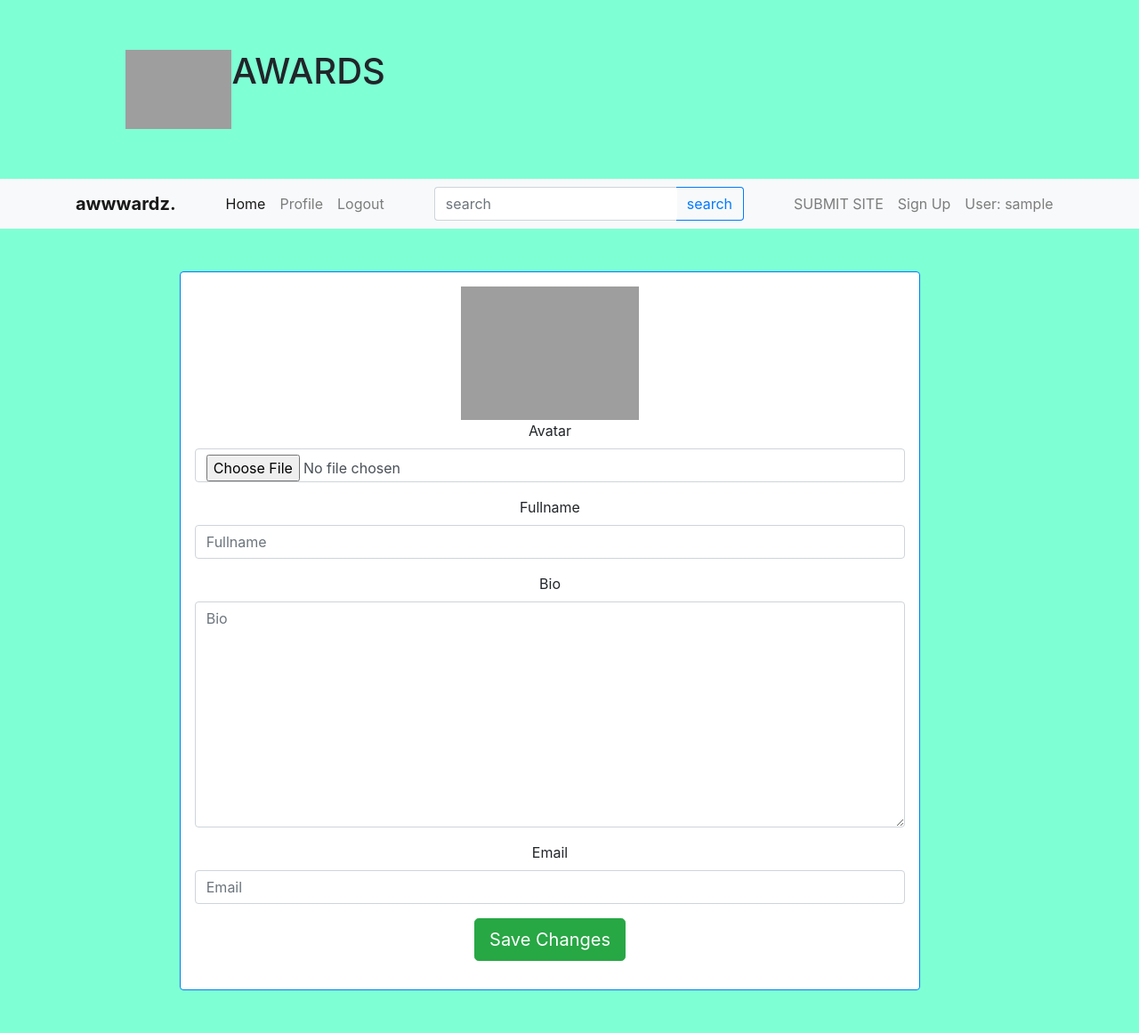
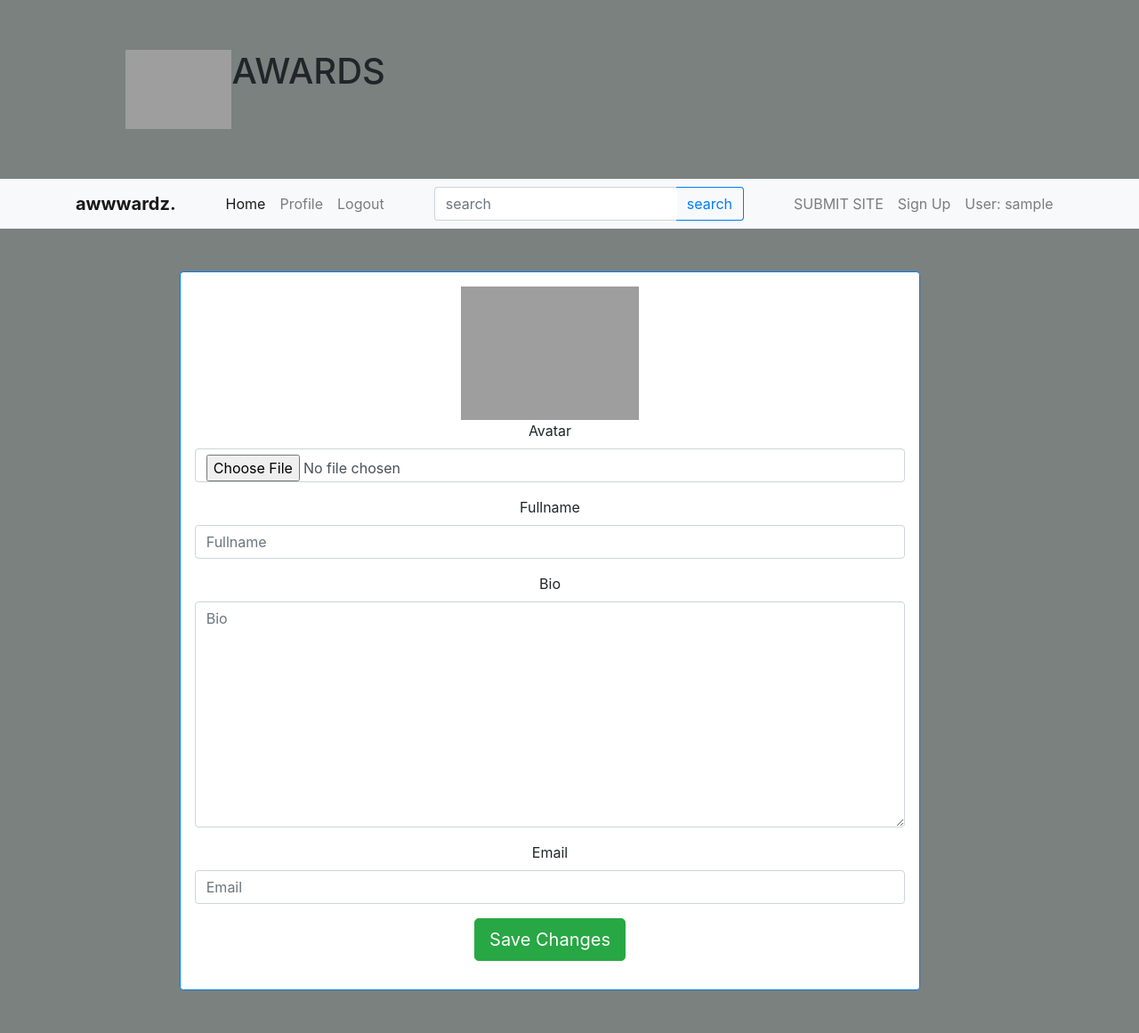
Before and after one commit to Sgalaano/awards, a Django app: page /accounts/edit-profile/ in a window 1280 px wide. Shown: the whole page at 89% size. Run offline with Django 3.2, Linux system fonts and the light colour scheme; the visitor is signed in with stand-in values (Sample User, id 1); data comes from the database, SQL or seed files in the repository; some libraries are stand-ins or nearby versions; grey boxes are pictures that could not be loaded.

Commit message:
added background color

```diff
--- a/clone/templates/base.html
+++ b/clone/templates/base.html
@@ -36,7 +36,7 @@
     {% endblock %}
     <link rel="icon" href="https://img13.androidappsapk.co/300/a/7/2/com.nectarestudio.awwwards.ny.png" type="image/png">
   </head>
-  <body style="background-color:aquamarine">
+  <body style="background-color:rgb(122, 129, 127)">
 
     {% include "navbar.html" %}
 
```
